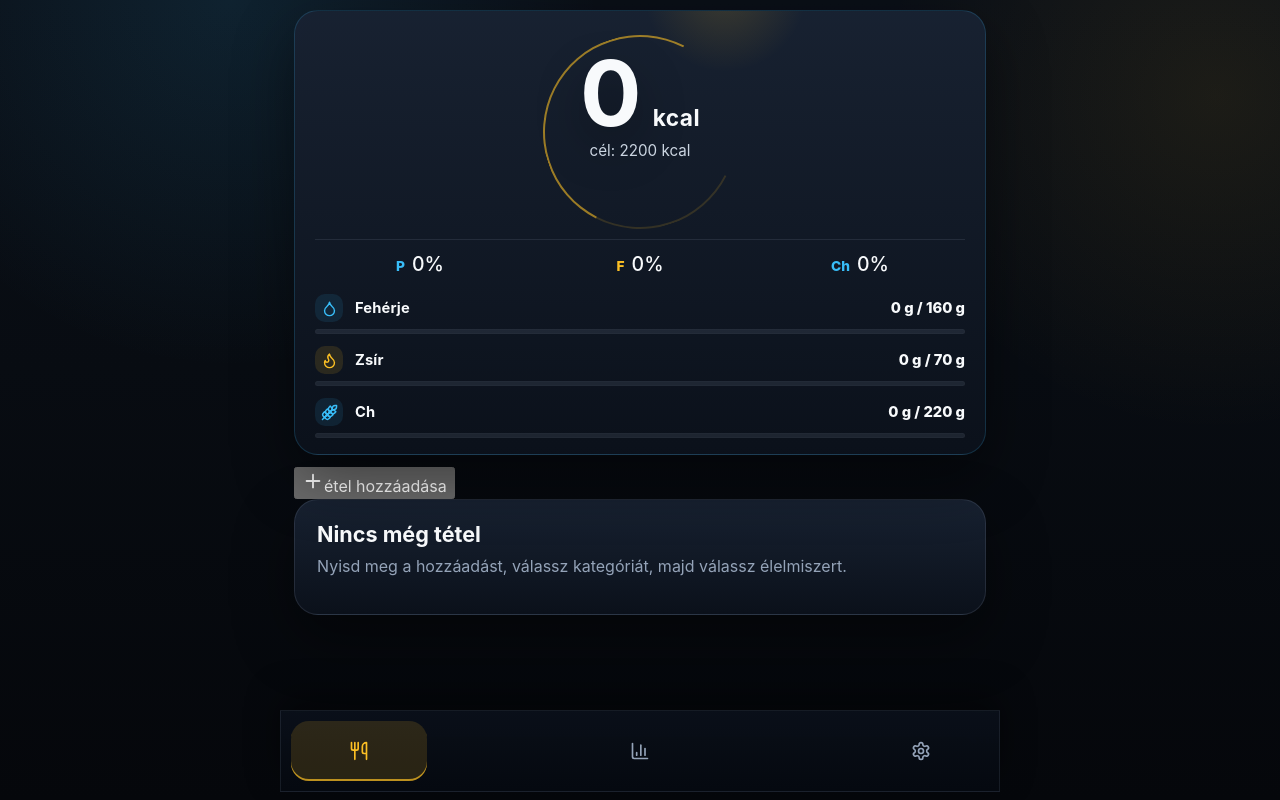
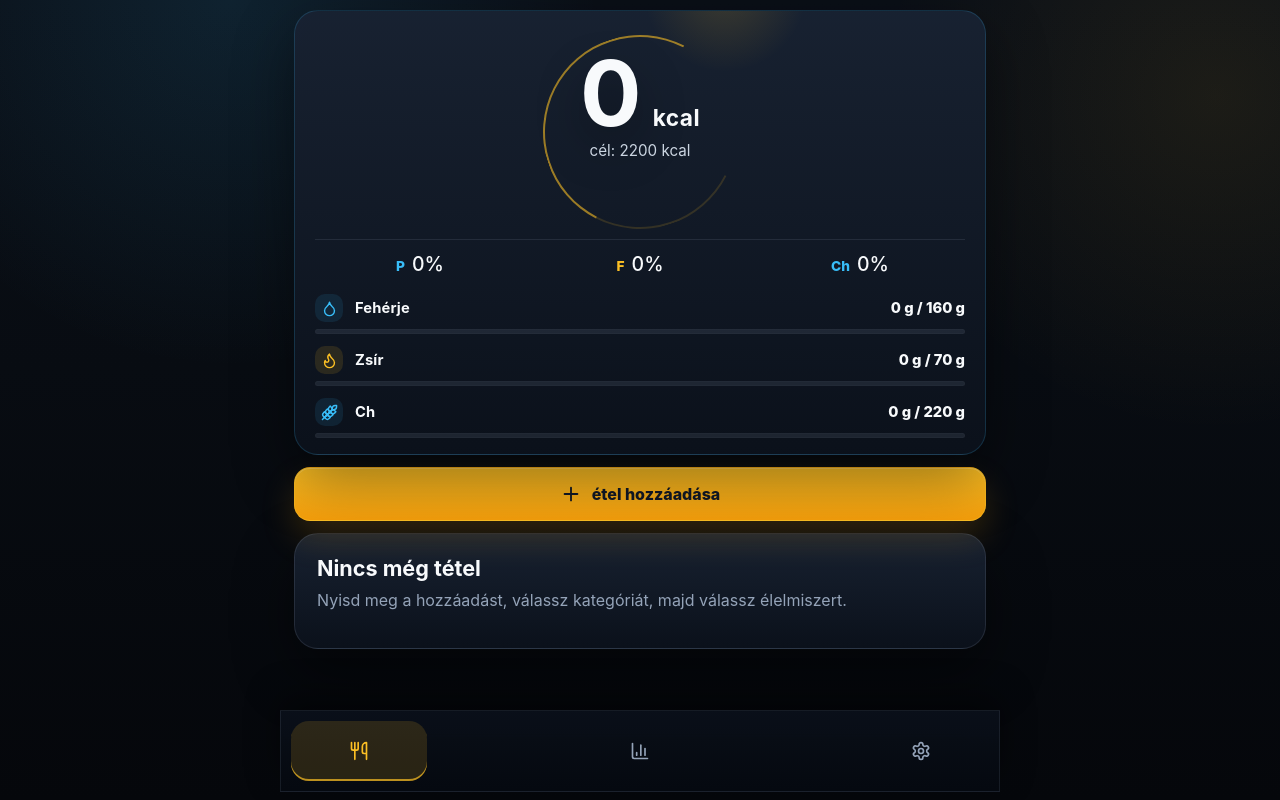
Before and after one commit to tonetttoman/makro-app, a React (Vite) app: page / in a window 1280 px wide. Built offline with nearby package versions, Linux system fonts and the light colour scheme.

Commit message:
Style relocated add food CTA

```diff
--- a/src/styles.css
+++ b/src/styles.css
@@ -194,6 +194,32 @@ select:focus-visible {
 
 .summary-quick-add-button:active {
   transform: translateY(1px) scale(0.98);
+}
+
+.add-food-cta {
+  width: 100%;
+  min-height: 54px;
+  display: inline-flex;
+  align-items: center;
+  justify-content: center;
+  gap: 10px;
+  margin: 0 0 12px;
+  border: 1px solid rgba(251, 191, 36, 0.52);
+  border-radius: 16px;
+  background: linear-gradient(180deg, #fbbf24, #f59e0b);
+  color: #111827;
+  font-size: 1rem;
+  font-weight: 850;
+  box-shadow: 0 16px 34px rgba(245, 158, 11, 0.18), inset 0 1px 0 rgba(255, 255, 255, 0.22);
+}
+
+.add-food-cta[aria-expanded="true"] {
+  background: linear-gradient(180deg, #fde68a, #f59e0b);
+  box-shadow: 0 0 0 1px rgba(251, 191, 36, 0.2), 0 18px 40px rgba(245, 158, 11, 0.22);
+}
+
+.add-food-cta:active {
+  transform: translateY(1px) scale(0.99);
 }
 
 .eyebrow {
```
